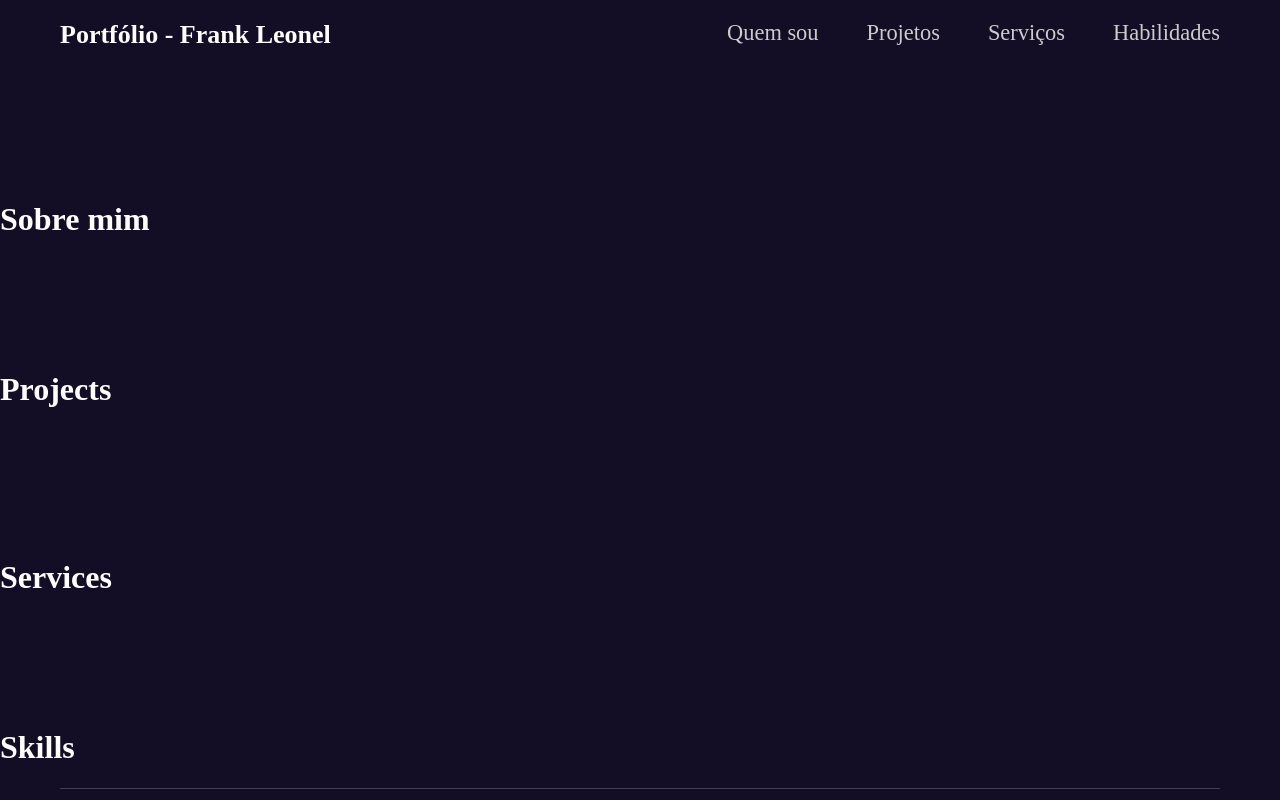
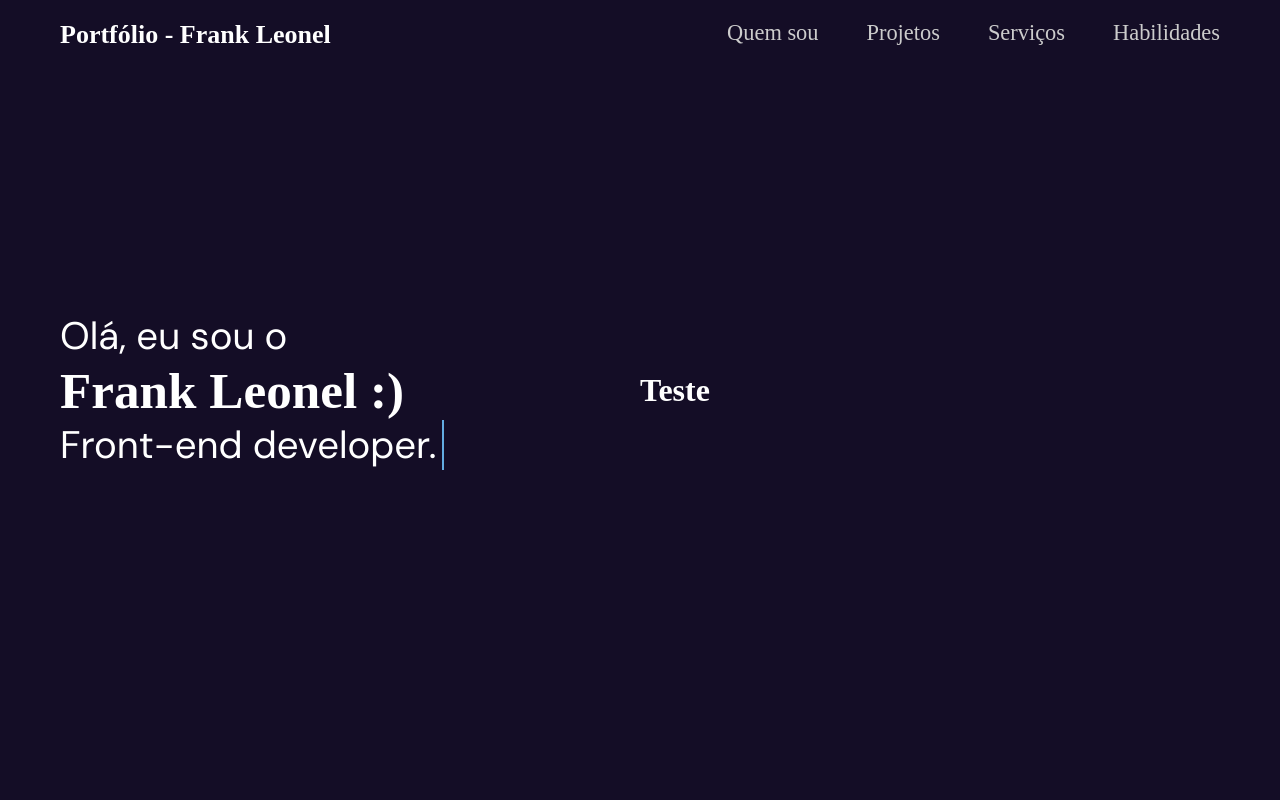
Before and after one commit to FrankLeonel/portfolio, a React (Create React App) app: page / in a window 1280 px wide. Shown: the top 800 px of the page. Built offline with nearby package versions, Linux system fonts and the light colour scheme.

Commit message:
criação do componente de apresentação

```diff
--- a/src/components/Drawer/Drawer.style.js
+++ b/src/components/Drawer/Drawer.style.js
@@ -3,7 +3,7 @@ import styled from "styled-components";
 export const Drawer = styled.div(
   ({ theme: { breakpoints, colors }, show }) => ({
     position: "fixed",
-    margin: "69px 0 0",
+    margin: "65px 0 0",
     padding: 0,
     top: 0,
 
@@ -16,8 +16,8 @@ export const Drawer = styled.div(
       left: 0,
       float: "left",
       transform: show ? "translateX(0)" : "translateX(-100%)",
+      transition: "transform 0.3s ease-out, z-index 0.2s ease-out",
     },
-    transition: "transform 0.3s ease-out, z-index 0.2s ease-out",
 
     [breakpoints.md]: {
       display: "none",
--- a/src/components/Header/Header.style.js
+++ b/src/components/Header/Header.style.js
@@ -2,16 +2,17 @@ import { ReactComponent as CrossIcon } from "assets/icons/cross-icon.svg";
 import { ReactComponent as MenuBurger } from "assets/icons/menu-icon.svg";
 import styled from "styled-components";
 
-export const Header = styled.header(({ theme: { breakpoints } }) => ({
+export const Header = styled.header(({ theme: { colors } }) => ({
   position: "fixed",
   top: 0,
   left: 0,
-  zIndex: 999999,
+  zIndex: 9999,
   width: "100%",
   padding: "20px 0",
+  backgroundColor: colors.primary,
 }));
 
-export const Section = styled.div(({ theme: { breakpoints } }) => ({
+export const Section = styled.div(({ theme }) => ({
   width: "100%",
   display: "flex",
   flexDirection: "row",
--- a/src/components/Header/MenuMain/MenuMain.style.js
+++ b/src/components/Header/MenuMain/MenuMain.style.js
@@ -7,6 +7,12 @@ export const Items = styled.ul(({ theme: { breakpoints } }) => ({
     display: "flex",
     listStyle: "none",
     alignItems: "center",
+  },
+
+  "> *": {
+    "&:first-child": {
+      marginLeft: "10px",
+    },
   },
 }));
 
--- a/src/components/Menu/Items/Item/Item.js
+++ b/src/components/Menu/Items/Item/Item.js
@@ -3,7 +3,7 @@ import * as S from "./Item.style";
 const Item = ({ label, path, onClick }) => {
   return (
     <S.Item>
-      <S.Link href={path} onClick={onClick} className="forward">
+      <S.Link href={path} onClick={onClick}>
         <S.Section>{label}</S.Section>
       </S.Link>
     </S.Item>
--- /dev/null
+++ b/src/components/Presentation/Presentation.js
@@ -0,0 +1,23 @@
+import Content from "components/Content";
+import * as S from "./Presentation.style";
+
+const Presentation = () => {
+  return (
+    <Content>
+      <S.PresentationContainer>
+        <S.Section>
+          <div>
+            <S.Text>
+              Olá, eu sou o <br />
+              <span className="name">Frank Leonel :)</span>
+            </S.Text>
+            <S.TextProfission>Front-end developer.</S.TextProfission>
+          </div>
+          <h1>Teste</h1>
+        </S.Section>
+      </S.PresentationContainer>
+    </Content>
+  );
+};
+
+export default Presentation;
--- /dev/null
+++ b/src/components/Presentation/Presentation.style.js
@@ -0,0 +1,82 @@
+import styled from "styled-components";
+
+export const PresentationContainer = styled.div(
+  ({ theme: { breakpoints } }) => ({
+    marginTop: "63px",
+
+    [breakpoints.lg]: {
+      marginTop: "70px",
+    },
+  })
+);
+
+export const Section = styled.div(({ theme }) => ({
+  display: "flex",
+  webkitBoxAlign: "center",
+  msFlexAlign: "center",
+  alignItems: "center",
+  height: "80vh",
+
+  "> div": {
+    display: "flex",
+    flexDirection: "column",
+  },
+
+  "> *": {
+    flex: 1,
+    "&:nth-child(2)": {},
+  },
+}));
+
+export const Text = styled.h1(({ theme }) => ({
+  fontSize: "2.4rem",
+  fontWeight: 400,
+  fontFamily: "DM Sans",
+  margin: 0,
+  transition: "typingTitle 2s cubic-bezier(0.5, 0, 0, 1) 0.3s",
+
+  ".name": {
+    fontSize: "3.2rem",
+    fontWeight: 600,
+  },
+
+  "@keyframe typingTitle": {
+    from: {
+      transform: "translateY(0)",
+    },
+    to: {
+      transform: "translateY(-100%)",
+    },
+  },
+}));
+
+export const TextProfission = styled.h1(({ theme: { colors } }) => ({
+  fontFamily: "DM Sans",
+  fontSize: "2.4rem",
+  fontWeight: 400,
+  borderRight: `2px solid ${colors.primaryLight}`,
+  overflow: "hidden",
+  whiteSpace: "nowrap",
+  margin: 0,
+
+  animation:
+    "blinkCursor 800ms steps(80)  infinite normal, typing 4s steps(80) 1s normal both",
+
+  "@keyframes blinkCursor": {
+    from: {
+      borderRightColor: colors.primaryLight,
+    },
+    to: {
+      borderRightColor: "transparent",
+    },
+  },
+
+  "@keyframes typing": {
+    from: {
+      width: 0,
+    },
+    to: {
+      width: "10em",
+    },
+  },
+}));
--- /dev/null
+++ b/src/components/Presentation/index.js
@@ -0,0 +1 @@
+export { default } from "./Presentation";
--- a/src/pages/Home.js
+++ b/src/pages/Home.js
@@ -1,11 +1,12 @@
 import Footer from "components/Footer";
 import Header from "components/Header";
+import Presentation from "components/Presentation";
 
 const Home = () => {
   return (
     <>
       <Header />
-      <br />
+      <Presentation />
       <br />
       <br />
       <br />
```
